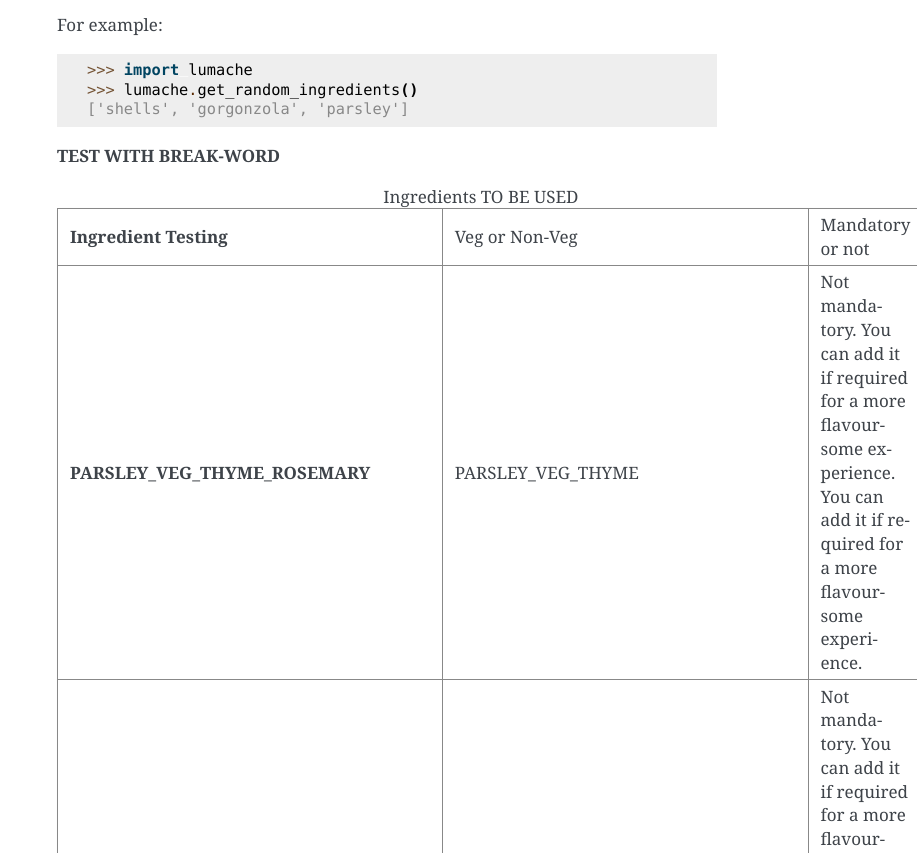
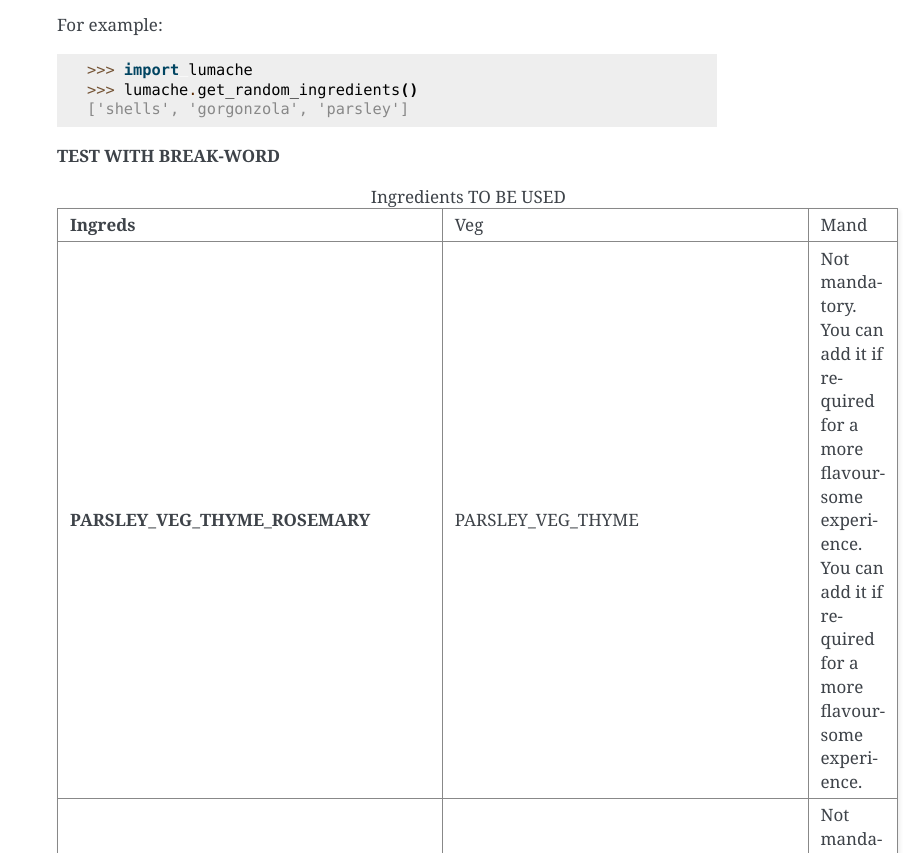
Before and after one commit to PriyankaLiz/rtd2-tutorial, a Sphinx documentation site: the page built from docs/source/usage.rst, in a window 1280 px wide and 900 px high, scrolled down 1043 px, cut to the strip 47-900 px from the top of the window. Shown: the whole strip, without its empty margins (363-1280 px from the left). Built offline with Sphinx 7.4.7, drawn with Linux system fonts in a browser that asks for light colours.

Commit message:
Update usage.rst

```diff
--- a/docs/source/usage.rst
+++ b/docs/source/usage.rst
@@ -60,9 +60,9 @@
     :stub-columns: 1
     :align: center
 
-    * - Ingredient Testing
-      - Veg or Non-Veg
-      - Mandatory or not
+    * - Ingreds
+      - Veg
+      - Mand
     * - PARSLEY_VEG_THYME_ROSEMARY
       - PARSLEY_VEG_THYME
       - Not mandatory. You can add it if required for a more flavoursome experience. You can add it if required for a more flavoursome experience.
```
